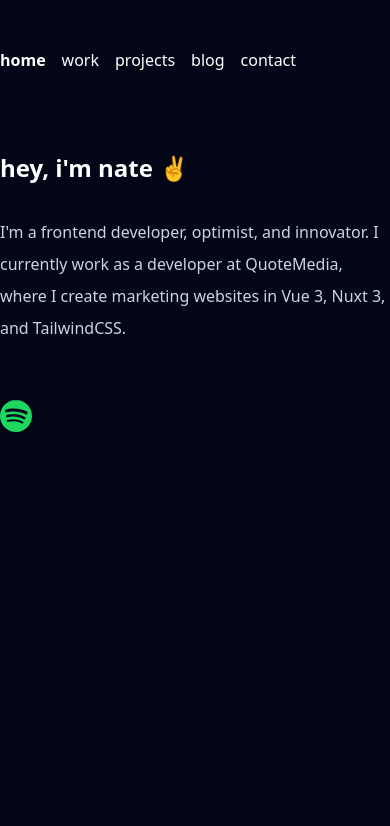
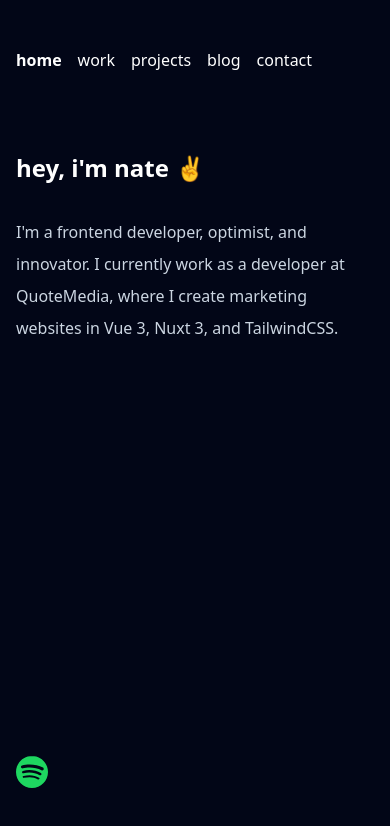
Before and after one commit to n9d0g/njil.dev, an Astro site: page / in a window 390 px wide. Built offline with nearby package versions, Linux system fonts and the light colour scheme; Astro itself is replaced by a stand-in of ours; no server answers.

Commit message:
fix: :iphone: mobile UI fixes

```diff
--- a/src/components/Footer.astro
+++ b/src/components/Footer.astro
@@ -2,9 +2,8 @@
 import SpotifyNowPlaying from './footer/SpotifyNowPlaying.astro'
 ---
 
-<footer class="pb-40 bg-slate-950">
+<footer class="pb-10 bg-slate-950">
 	<div class="container max-w-2xl mx-auto flex justify-start py-4 gap-4">
 		<SpotifyNowPlaying />
-		<!-- <CurrentlyPlaying client:only /> -->
 	</div>
 </footer>
--- a/src/layouts/Layout.astro
+++ b/src/layouts/Layout.astro
@@ -19,11 +19,13 @@ const { title } = Astro.props
 		<meta name="generator" content={Astro.generator} />
 		<title>{title}</title>
 	</head>
-	<body class="min-h-screen pt-8 bg-slate-950 text-white">
-		<Header />
-		<main class="container mx-auto max-w-2xl bg-slate-950">
-			<slot />
-		</main>
+	<body class="min-h-screen pt-8 bg-slate-950 text-white px-4 md:px-0 flex flex-col justify-between">
+		<div class="flex-grow">
+			<Header />
+			<main class="container mx-auto max-w-2xl bg-slate-950">
+				<slot />
+			</main>
+		</div>
 		<Footer />
 	</body>
 </html>
```
